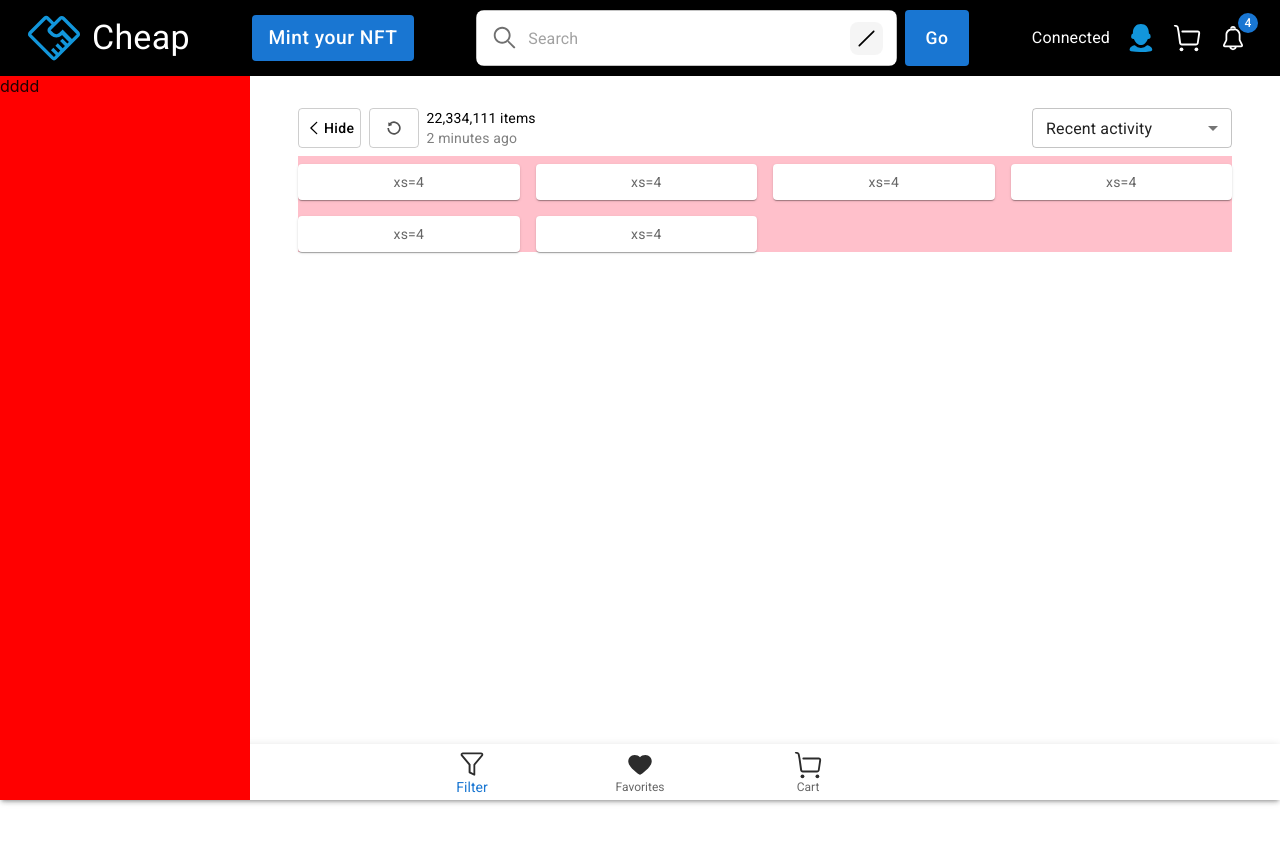
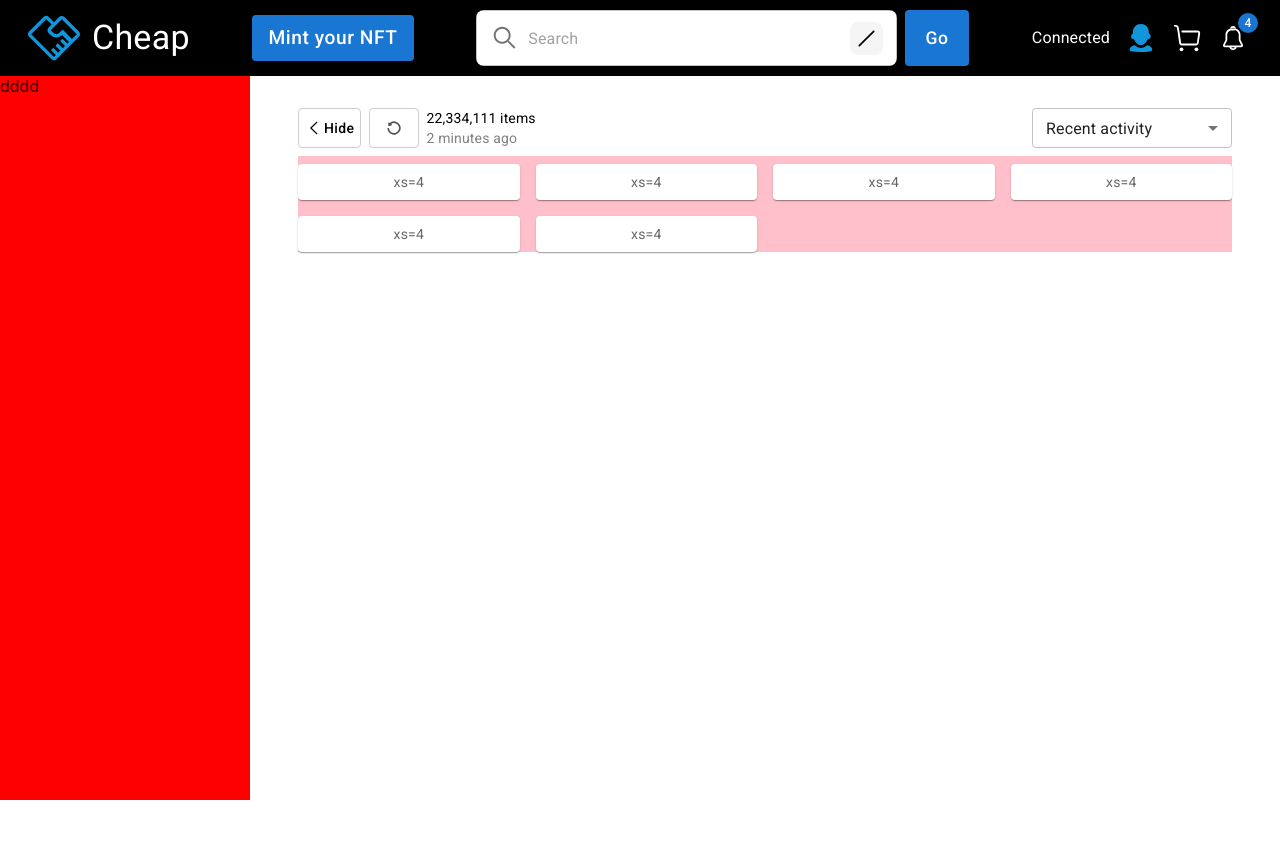
Before and after one commit to JanessaTech/best-second-hand-market, a React (Create React App) app: page /nft in a window 1280 px wide. Shown: the top 844 px of the page. Built offline with nearby package versions, Linux system fonts and the light colour scheme.

Commit message:
layout for bottom for small device

```diff
--- a/src/components/footer/BottomNavigation.js
+++ b/src/components/footer/BottomNavigation.js
@@ -3,22 +3,24 @@ import React from 'react'
 import BottomNavigation from '@mui/material/BottomNavigation';
 import BottomNavigationAction from '@mui/material/BottomNavigationAction';
 import { CheapIcon } from '../../utils/Svgs';
+import { useTheme } from '@mui/material/styles';
 
-export default function CheapBottomNavigation() {
+export default function CheapBottomNavigation({openCart, toggleMenu}) {
+    const theme = useTheme()
     const [value, setValue] = React.useState(0);
   return (
-    <Box>
+    <Box sx={{[theme.breakpoints.up('md')]:{display:'none'}}}>
          <Paper sx={{ position: 'fixed', bottom: 0, left: 0, right: 0}} elevation={3}>
             <BottomNavigation
                 showLabels
                 value={value}
                 onChange={(event, newValue) => {
-                setValue(newValue);
+                    setValue(newValue);
                 }}
             >
-                <BottomNavigationAction label="Filter" icon={<CheapIcon name={'filter'}/>} />
+                <BottomNavigationAction label="Filter" icon={<CheapIcon name={'filter'}/>} onClick={toggleMenu}/>
                 <BottomNavigationAction label="Favorites" icon={<CheapIcon name={'my-favorite'}/>} />
-                <BottomNavigationAction label="Cart" icon={<CheapIcon name={'cart-s'}/>} />
+                <BottomNavigationAction label="Cart" icon={<CheapIcon name={'cart-s'}/>} onClick={openCart}/>
             </BottomNavigation>
          </Paper>
 
--- a/src/components/home/Home.js
+++ b/src/components/home/Home.js
@@ -47,7 +47,7 @@ export default function Home() {
             <NFTGallery closeMenu={closeMenu} openMenu={openMenu} menuOpen={menuOpen} toggleCart={toggleCart} toggleMenu={toggleMenu}/>
             <Cart toggleCart={toggleCart} open={cartOpen}/>
         </Box>
-        <CheapBottomNavigation/>
+        <CheapBottomNavigation openCart={openCart} toggleMenu={toggleMenu}/>
     </Container>
   )
 }
```
